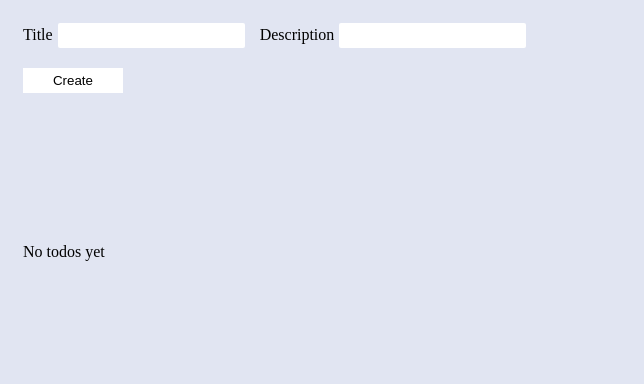
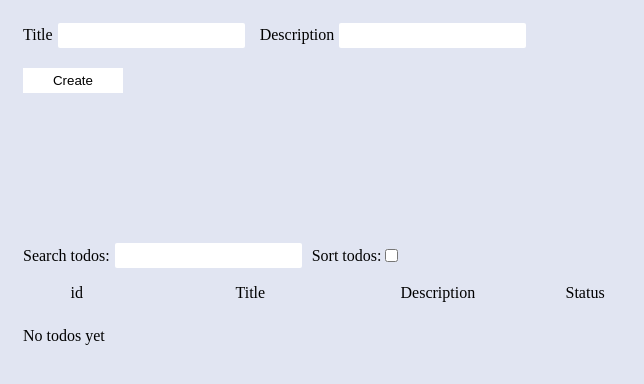
Before and after one commit to dslyvka/todo-list-ts, a React (Create React App) app: page / in a window 1280 px wide. Shown: the top 384 px of the page, without its empty margins (0-644 px from the left). Built offline with nearby package versions, Linux system fonts and the light colour scheme.

Commit message:
sort and search are done

```diff
--- a/src/components/TodoList/Header.tsx
+++ b/src/components/TodoList/Header.tsx
@@ -1,7 +1,46 @@
 import styles from './TodoList.module.scss';
 
-export const Header = () => (
+interface IHeader {
+  onSort: (b: boolean) => void;
+  onSearch: (value: string) => void;
+
+  searchValue: string;
+}
+
+export const Header = ({ onSort, onSearch, searchValue }: IHeader) => {
+  const onClick: React.MouseEventHandler<HTMLInputElement> = e => {
+    onSort(e.currentTarget.checked);
+  };
+
+  const onChange: React.ChangeEventHandler<HTMLInputElement> = e => {
+    onSearch(e.currentTarget.value);
+  };
+
+  return (
     <div className={styles.div__container}>
+      <div className={styles.inputsContainer}>
+        <label htmlFor="Search todos" className={styles.label}>
+          Search todos:
+        </label>
+        <input
+          type="text"
+          name="Search todos"
+          className={styles.input}
+          onChange={onChange}
+          value={searchValue}
+        />
+
+        <label htmlFor="Sort todos" className={styles.label}>
+          Sort todos:
+          <input
+            type="checkbox"
+            name="Sort todos"
+            className={styles.input}
+            onClick={onClick}
+          />
+        </label>
+      </div>
+
       <ul className={styles.header}>
         <li className={styles.header__item}>id</li>
         <li className={styles.header__item}>Title</li>
@@ -10,3 +49,4 @@ export const Header = () => (
       </ul>
     </div>
   );
+};
--- a/src/components/TodoList/TodoList.module.scss
+++ b/src/components/TodoList/TodoList.module.scss
@@ -17,8 +17,25 @@
   margin-bottom: 25px;
 }
 
+.label {
+  margin-right: 5px;
+
+  display: flex;
+  justify-content: center;
+  align-items: center;
+}
+
+.input {
+  padding: 5px;
+
+  border: none;
+  border-radius: 2px;
+
+  margin-right: 10px;
+}
+
 .todoList {
-    list-style-type: none;
+  list-style-type: none;
   //  padding-left: 0;
 }
 
@@ -33,11 +50,11 @@
 }
 
 .span {
-    width: 150px;
+  width: 150px;
+}
 
-    // &__input {
-    //   display: flex;
-    //   justify-content: center;
-    //   align-items: center;
-    // }
+.inputsContainer {
+  display: flex;
+
+  align-items: center;
 }
--- a/src/components/TodoList/Todos.tsx
+++ b/src/components/TodoList/Todos.tsx
@@ -1,5 +1,6 @@
 import { useState } from 'react';
 
+import { observer } from 'mobx-react-lite';
 import { todos as items } from '../../store/Todos';
 
 import { Modal } from '../Modal/Modal';
@@ -17,7 +18,7 @@ interface ITodos {
   todos: TTodo[];
 }
 
-export const Todos = ({ todos }: ITodos) => {
+export const Todos = observer(({ todos }: ITodos) => {
   const [isOpen, openModal] = useState(false);
   const [todoId, setTodoId] = useState('');
 
@@ -45,7 +46,7 @@ export const Todos = ({ todos }: ITodos) => {
         {todos.map((item: TTodo, index: number) => (
           <li key={item.id} onClick={e => onTodoClick(e, item.id)}>
             <p className={styles.container}>
-              <span className={styles.span}>#{index+1}</span>
+              <span className={styles.span}>#{index + 1}</span>
               <span className={styles.span}>{item.title}</span>
               <span className={styles.span}>{item.description}</span>
               <span className={styles.span}>
@@ -63,6 +64,6 @@ export const Todos = ({ todos }: ITodos) => {
       {isOpen && <Modal id={todoId} onClose={onModalClose} />}
     </>
   );
-};
+});
 
 export default Todos;
--- a/src/components/TodoList/index.tsx
+++ b/src/components/TodoList/index.tsx
@@ -1,3 +1,5 @@
+import { useState} from 'react';
+
 import { observer } from 'mobx-react-lite';
 
 import { todos as items } from 'store/Todos';
@@ -7,13 +9,36 @@ import { Header } from './Header';
 
 import styles from './TodoList.module.scss';
 
-export const TodoList = observer(() =>
-  Object.values(items.todos).length ? (
-    <div className={styles.div__container}>
-      <Header />
-      <Todos todos={Object.values(items.todos)} />
-    </div>
-  ) : (
-    <p>No todos yet</p>
-  )
-);
+export const TodoList = observer(() => {
+  const [isSorted, setIsSorted] = useState<boolean>(false);
+  const [searchValue, setSearchValue] = useState('');
+
+  const todos = items.searchTodos(searchValue);
+  const sortedTodos = items.getSortedTodos();
+  const sortedAndFilteredTodos = items.getSortedAndFilteredTodos(searchValue);
+
+  return (
+    <>
+      <div className={styles.div__container}>
+        <Header
+          onSort={setIsSorted}
+          onSearch={setSearchValue}
+          searchValue={searchValue}
+        />
+        {todos.length ? (
+          <Todos
+            todos={
+              isSorted
+                ? searchValue
+                  ? sortedAndFilteredTodos
+                  : sortedTodos
+                : todos
+            }
+          />
+        ) : (
+          <p>No todos yet</p>
+        )}
+      </div>
+    </>
+  );
+});
--- a/src/store/Todos.ts
+++ b/src/store/Todos.ts
@@ -1,5 +1,5 @@
 import { makeAutoObservable } from 'mobx';
-import { toJS } from 'mobx';
+import { v4 as uuid } from 'uuid';
 
 type TTodo = {
   title: string;
@@ -8,12 +8,12 @@ type TTodo = {
   id: string;
 };
 
-interface ITodo {
+interface ITodos {
   [id: string]: TTodo;
 }
 
 class Todos {
-  todos: ITodo = {};
+  todos: ITodos = {};
 
   constructor() {
     makeAutoObservable(this);
@@ -22,13 +22,13 @@ class Todos {
   addTodo(todo: TTodo) {
     const { id } = todo;
     this.todos[id] = todo;
-    console.log(todo);
-    console.log(toJS(this.todos));
+    // console.log(todo);
+    // console.log(toJS(this.todos));
   }
 
   changeStatus(id: string) {
     this.todos[id].status = !this.todos[id].status;
-    console.log(toJS(this.todos));
+    // console.log(toJS(this.todos));
   }
 
   getTodo(id: string): TTodo {
@@ -38,6 +38,30 @@ class Todos {
   deleteTodo(id: string) {
     delete this.todos[id];
   }
+
+  searchTodos(value: string) {
+    if (value) {
+      const todos = this.getTodos();
+      const filtered = todos.filter(todo => todo.title.includes(value));
+      return filtered;
+    }
+    return this.getTodos();
+  }
+
+  getSortedTodos() {
+    const todos = this.getTodos();
+    return todos.sort((a, b) => a.title.localeCompare(b.title));
+  }
+
+  getSortedAndFilteredTodos(value: string) {
+    const todos = this.searchTodos(value);
+    todos.sort((a, b) => a.title.localeCompare(b.title));
+    return todos.filter(todo => todo.title.includes(value));
+  }
+
+  getTodos() {
+    return Object.values(this.todos);
+  }
 }
 
 export const todos = new Todos();
```
Lines whose indentation alone changed are shown as unchanged.
